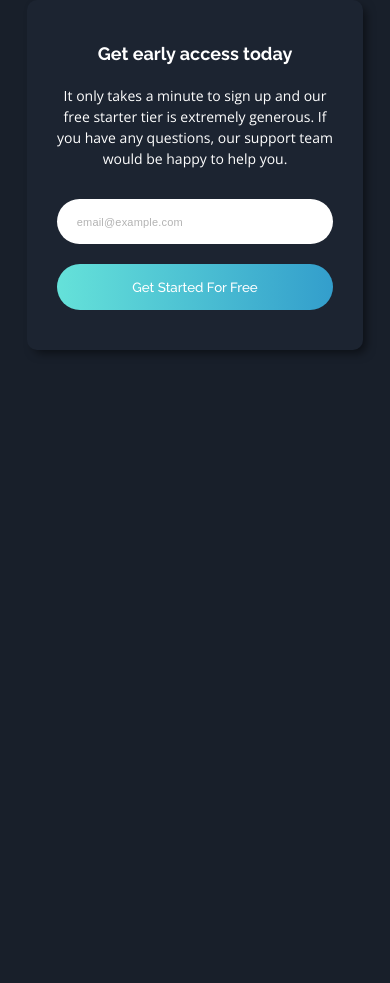
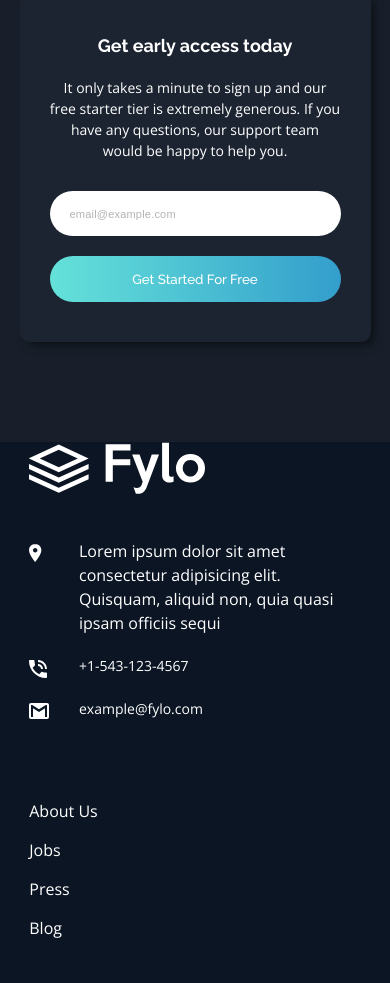
Before and after one commit to CarloS-x18/fyloLandingPage, a plain HTML site: page index.html in a window 390 px wide. Shown: the part 3440-4423 px from the top of the page. Before the commit the page ends 3890 px from the top, so only its background shows below. Drawn offline with nearby package versions, Linux system fonts and the light colour scheme.

Commit message:
footer mobile version finalizado

```diff
--- a/index.html
+++ b/index.html
@@ -6,6 +6,7 @@
   <meta name="viewport" content="width=device-width, initial-scale=1.0">
 
   <link rel="icon" type="image/png" sizes="32x32" href="src/images/favicon-32x32.png">
+  <link href='https://unpkg.com/boxicons@2.0.7/css/boxicons.min.css' rel='stylesheet'>
   <title>Frontend Mentor | Fylo landing page with dark theme and features grid</title>
 
   <link href="https://fonts.googleapis.com/css2?family=Raleway:wght@400;500;700&display=swap" rel="stylesheet">
@@ -128,6 +129,59 @@
     <button>Get Started For Free</button>
   </form>
 
+  <footer>
+    <div class="footer">
+      <a href="index.html">
+        <img class="footer__logo" src="src/images/logo.svg" alt="logo fylo">
+      </a>
+
+      <div class="footer__contacto">
+        <div class="contacto__info">
+          <img src="src/images/icon-location.svg" alt="icon location">
+          <p class="fs-16">Lorem ipsum dolor sit amet consectetur adipisicing elit. Quisquam, aliquid non, quia quasi ipsam officiis sequi</p>
+        </div>
+
+        <div class="contacto__info">
+          <img src="src/images/icon-phone.svg" alt="icon phone">
+          <p>+1-543-123-4567</p>
+        </div>
+
+        <div class="contacto__info">
+          <img src="src/images/icon-email.svg" alt="icon email">
+          <p>example@fylo.com</p>
+        </div>
+      </div><!--.footer__contacto-->
+
+      <div class="footer__links">
+        <div class="links">
+          <a href="#">About Us</a>
+          <a href="#">Jobs</a>
+          <a href="#">Press</a>
+          <a href="#">Blog</a>
+        </div>
+        <div class="links">
+          <a href="#">Contacto Us</a>
+          <a href="#">Terms</a>
+          <a href="#">Privacy</a>
+        </div>
+      </div>
+
+      <div class="footer__socials">
+        <div class="socials">
+          <a href="#">
+            <i class='bx bxl-facebook' style='color:#ffffff'></i>
+          </a>
+          <a href="#">
+            <i class='bx bxl-twitter' style='color:#ffffff'></i>
+          </a>
+          <a href="#">
+            <i class='bx bxl-instagram' style='color:#ffffff' ></i>
+          </a>
+        </div>
+      </div>
+    </div>
+  </footer>
+
 
   <!-- <footer>
     <p class="attribution">
--- a/src/css/styles.css
+++ b/src/css/styles.css
@@ -5,6 +5,7 @@
     --bg_intro: hsl(217, 28%, 15%);
     --bg_main: hsl(218, 28%, 13%);
     --bg_testimoniales: hsl(219, 30%, 18%);
+    --bg_footer: hsl(216, 53%, 9%);
     --button: linear-gradient(to left, hsl(198, 60%, 50%) , hsl(176, 68%, 64%));
     --cyan: hsl(176, 68%, 64%);
 
@@ -27,6 +28,7 @@ body {
     background-color: var(--bg_main);
     font-family: var(--f_body);
     line-height: 1.5;
+    margin: 0;
 }
 a {
     color: var(--white);
@@ -62,6 +64,9 @@ p {
 }
 .p-0 {
     padding: 0;
+}
+.fs-16 {
+    font-size: 1.6rem;
 }
 
 /* navegacion */
@@ -401,3 +406,68 @@ p {
         font-size: 1.6rem;
     }
 }
+
+/* Footer */
+footer {
+    background-color: var(--bg_footer);
+    width: 100%;
+}
+.footer {
+    margin: 0 auto;
+    width: 85%;
+}
+.footer__logo {
+    margin-bottom: 4rem;
+}
+.footer__contacto {
+    margin-bottom: 8rem;
+}
+.contacto__info {
+    display: flex;
+    align-items: flex-start;
+    justify-content: space-between;
+    margin-bottom: 2rem;
+}
+.contacto__info img {
+    width: 10;
+    padding-top: 0.5rem
+}
+.contacto__info p {
+    width: 85%;
+}
+.footer__links {
+    margin-bottom: 8rem;
+}
+.links {
+    display: flex;
+    flex-direction: column;
+    margin-bottom: 5rem;
+}
+.links a {
+    font-size: 1.6rem;
+    margin-bottom: 1.5rem;
+}
+.links a:last-of-type {
+    margin-bottom: 0;
+}
+.links:last-of-type {
+    margin-bottom: 0;
+}
+
+.footer__socials {
+    display: flex;
+    justify-content: center;
+    padding-bottom: 5rem;
+}
+.footer__socials a {
+    margin-right: 1rem;
+}
+.footer__socials a:last-of-type {
+    margin-right: 0;
+}
+.footer__socials a i {
+    font-size: 1.6rem;
+    border: solid 1px var(--white);
+    border-radius: 2rem;
+    padding: 0.5rem;
+}
```
Also changed, not shown: 1 other file.
